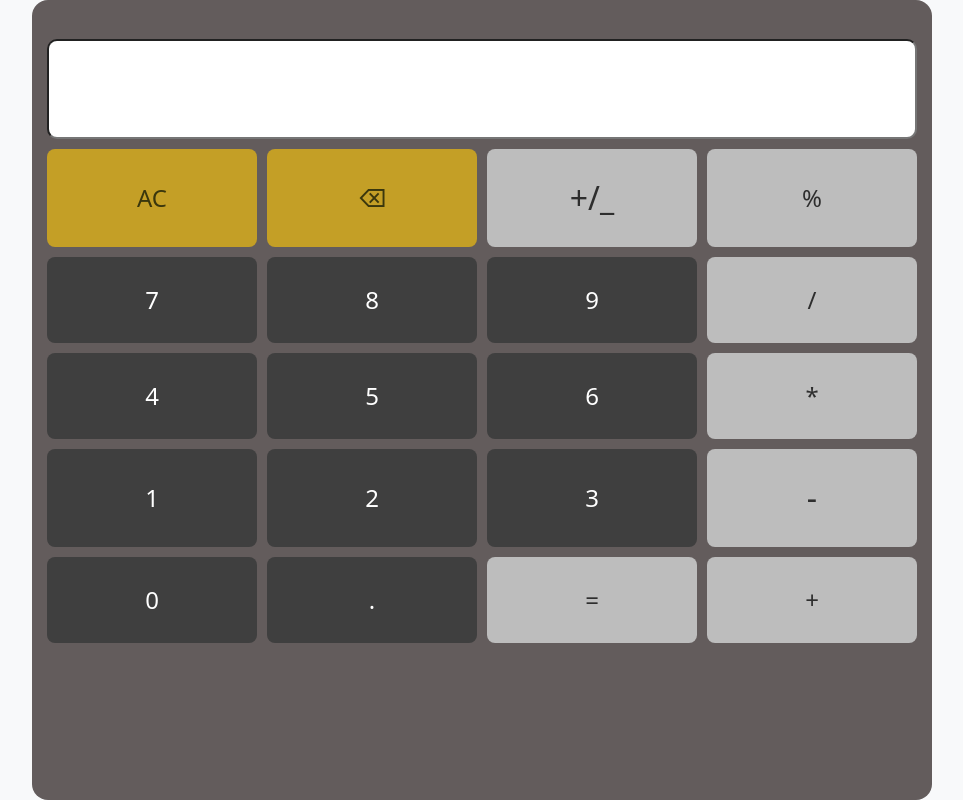
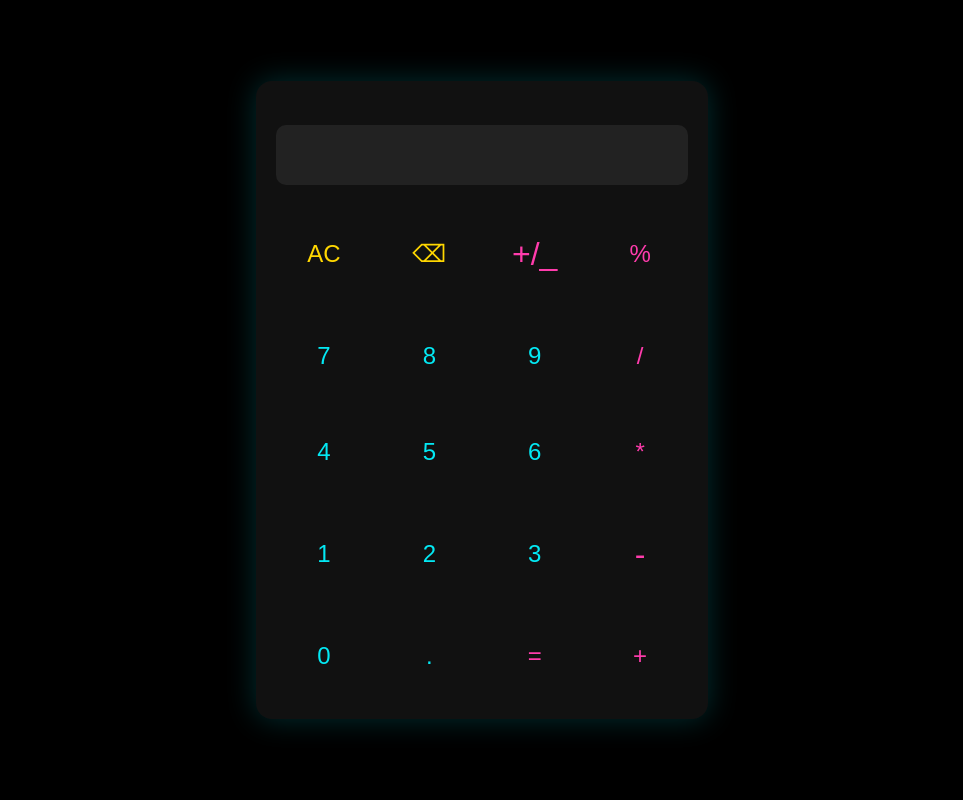
Before and after one commit to rodrigomartinze/CALCULADORA_WEB, a plain HTML site: page index.html in a window 1280 px wide. Shown: the whole page, without its empty margins (158-1121 px from the left). Drawn offline with Linux system fonts and the light colour scheme.

Commit message:
Tu mensaje aquí

```diff
--- a/index.html
+++ b/index.html
@@ -9,36 +9,39 @@
     <link rel="stylesheet" href="style/styles.css" />
 </head>
 
+
 <body>
     <div class="calculator">
         <input type="text" id="pantalla" class="mx-auto fs-4 text-end mt-4" />
 
         <div class="buttons-grid">
-            <button class="specials" onclick="vaciar()">AC</button>
-            <button class="specials" onclick="borrar()">⌫</button>
-            <button id="boton-grande" class="operators" onclick="cambiarSigno()">+/_</button>
-            <button class="operators" onclick="agregar('%')">%</button>
 
-            <button class="numbers" onclick="agregar('7')">7</button>
-            <button class="numbers" onclick="agregar('8')">8</button>
-            <button class="numbers" onclick="agregar('9')">9</button>
-            <button class="operators" onclick="agregar('/')">/</button>
+            <button class="neon specials" onclick="vaciar()">AC</button>
+            <button class="neon specials" onclick="borrar()">⌫</button>
+            <button id="boton-grande" class="neon operators" onclick="cambiarSigno()">+/_</button>
+            <button class="neon operators" onclick="agregar('%')">%</button>
 
-            <button class="numbers" onclick="agregar('4')">4</button>
-            <button class="numbers" onclick="agregar('5')">5</button>
-            <button class="numbers" onclick="agregar('6')">6</button>
-            <button class="operators" onclick="agregar('*')">*</button>
+            <button class="neon numbers" onclick="agregar('7')">7</button>
+            <button class="neon numbers" onclick="agregar('8')">8</button>
+            <button class="neon numbers" onclick="agregar('9')">9</button>
+            <button class="neon operators" onclick="agregar('/')">/</button>
+
+            <button class="neon numbers" onclick="agregar('4')">4</button>
+            <button class="neon numbers" onclick="agregar('5')">5</button>
+            <button class="neon numbers" onclick="agregar('6')">6</button>
+            <button class="neon operators" onclick="agregar('*')">*</button>
 
 
-            <button class="numbers" onclick="agregar('1')">1</button>
-            <button class="numbers" onclick="agregar('2')">2</button>
-            <button class="numbers" onclick="agregar('3')">3</button>
-            <button id="boton-grande" class="operators" onclick="agregar('-')">-</button>
+            <button class="neon numbers" onclick="agregar('1')">1</button>
+            <button class="neon numbers" onclick="agregar('2')">2</button>
+            <button class="neon numbers" onclick="agregar('3')">3</button>
+            <button id="boton-grande" class="neon operators" onclick="agregar('-')">-</button>
 
-            <button class="numbers" onclick="agregar('0')">0</button>
-            <button class="numbers" onclick="agregar('.')">.</button>
-            <button class="operators" onclick="calcular()">=</button>
-            <button class="operators" onclick="agregar('+')">+</button>
+            <button class="neon numbers" onclick="agregar('0')">0</button>
+            <button class="neon numbers" onclick="agregar('.')">.</button>
+            <button class="neon operators" onclick="calcular()">=</button>
+            <button class="neon operators" onclick="agregar('+')">+</button>
+
 
         </div>
 
--- a/style/styles.css
+++ b/style/styles.css
@@ -1,29 +1,34 @@
+
         body {
-    min-height: 100vh;
             display: flex;
             justify-content: center;
             align-items: center;
-    background: #f8f9fa;
+            min-height: 100vh;
+            background: #000000;
+            font-family: 'Raleway', sans-serif;
         }
 
         .calculator {
-    background-color: #635c5c;
+            background-color: #111;
             border-radius: 16px;
-    min-height: 800px;
-    min-width: 900px;
-    padding: 15px;
+            padding: 20px;
+            box-shadow: 0 0 30px rgba(3, 233, 244, 0.2);
         }
 
         #pantalla {
-    font-size: 1.5rem;
-    height: 100px;
+            width: 100%;
+            height: 60px;
+            background: #222;
+            border: none;
+            color: #03e9f4;
+            font-size: 2rem;
+            text-align: right;
+            padding: 10px;
             border-radius: 10px;
-    width: 100%;
-    padding-right: 15px;
-    margin-bottom: 10px;
+            margin-bottom: 20px;
         }
 
-#boton-grande{
+        #boton-grande {
             font-size: 200%;
 
         }
@@ -46,31 +51,58 @@ body {
             cursor: pointer;
         }
 
-.numbers {
-    background-color: #3f3f3f;
-    color: white;
+
+
+        /* Estilo base NEON */
+        .neon {
+            position: relative;
+            background: transparent !important;
+            overflow: hidden;
+            transition: 0.5s;
+            z-index: 1;
         }
 
-.numbers:hover {
-    background-color: #202020;
-    color: #8a8a8a;
+        /* Números: azul */
+        .neon.numbers {
+            color: #03e9f4 !important;
         }
 
+        .neon.numbers:hover {
+            background: #03e9f4 !important;
+            color: #050801 !important;
+            box-shadow: 0 0 5px #03e9f4,
+                0 0 25px #03e9f4,
+                0 0 50px #03e9f4,
+                0 0 200px #03e9f4;
 
-.operators {
-    background-color: #bdbdbd;
-    color: rgb(46, 46, 46);
         }
 
-.operators:hover {
-    background-color: #8a8a8a;
+        /* Operadores: rosa */
+        .neon.operators {
+            color: #ff3cac !important;
         }
 
-.specials {
-    background-color: #c49f26;
-    color: rgb(58, 55, 13);
+        .neon.operators:hover {
+            background: #ff3cac !important;
+            color: #050801 !important;
+            box-shadow: 0 0 5px #ff3cac,
+                0 0 25px #ff3cac,
+                0 0 50px #ff3cac,
+                0 0 200px #ff3cac;
+
         }
 
-.specials:hover {
-    background-color: #af9426;
+        /* Especiales: dorado */
+        .neon.specials {
+            color: #ffd700 !important;
         }
+
+        .neon.specials:hover {
+            background: #ffd700 !important;
+            color: #050801 !important;
+            box-shadow: 0 0 5px #ffd700,
+                0 0 25px #ffd700,
+                0 0 50px #ffd700,
+                0 0 200px #ffd700;
+
+        }
```
Lines whose indentation alone changed are shown as unchanged.
